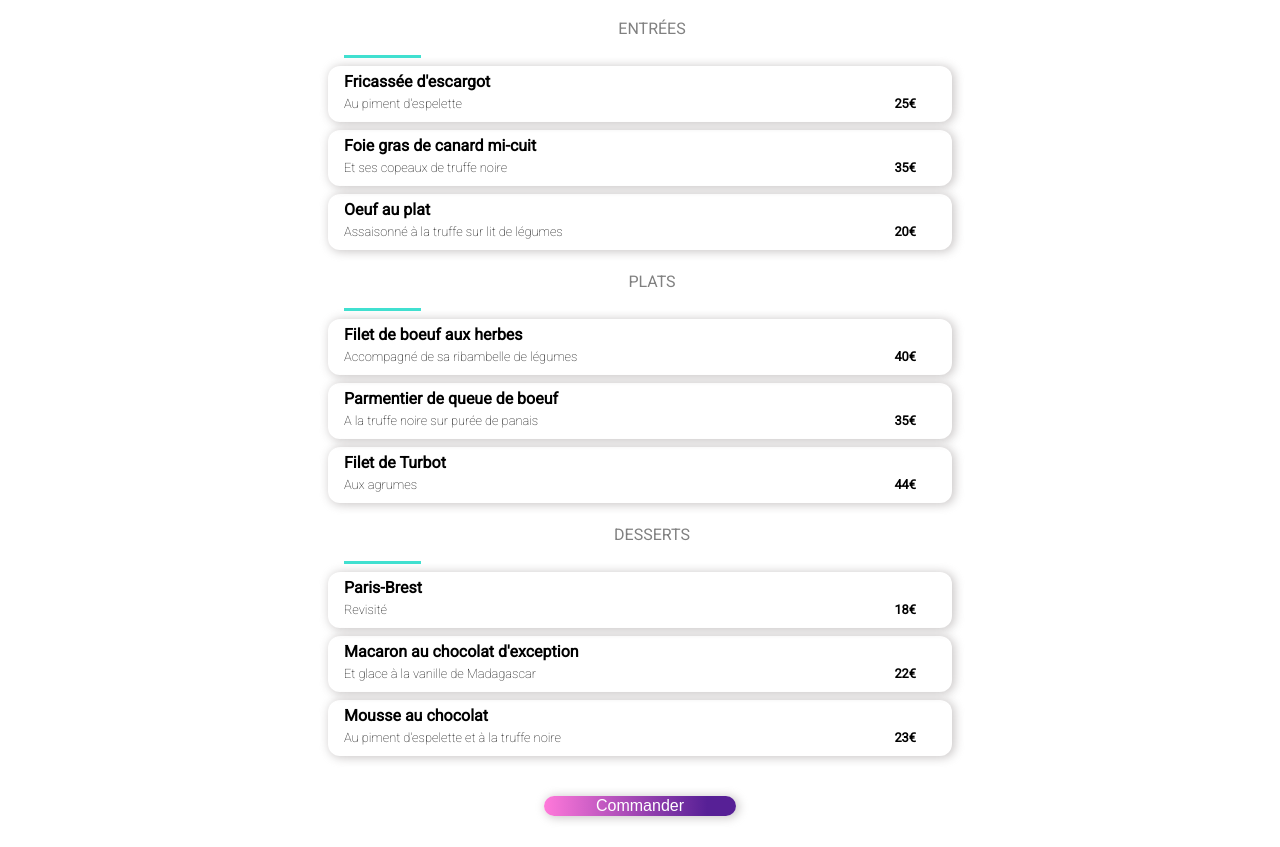
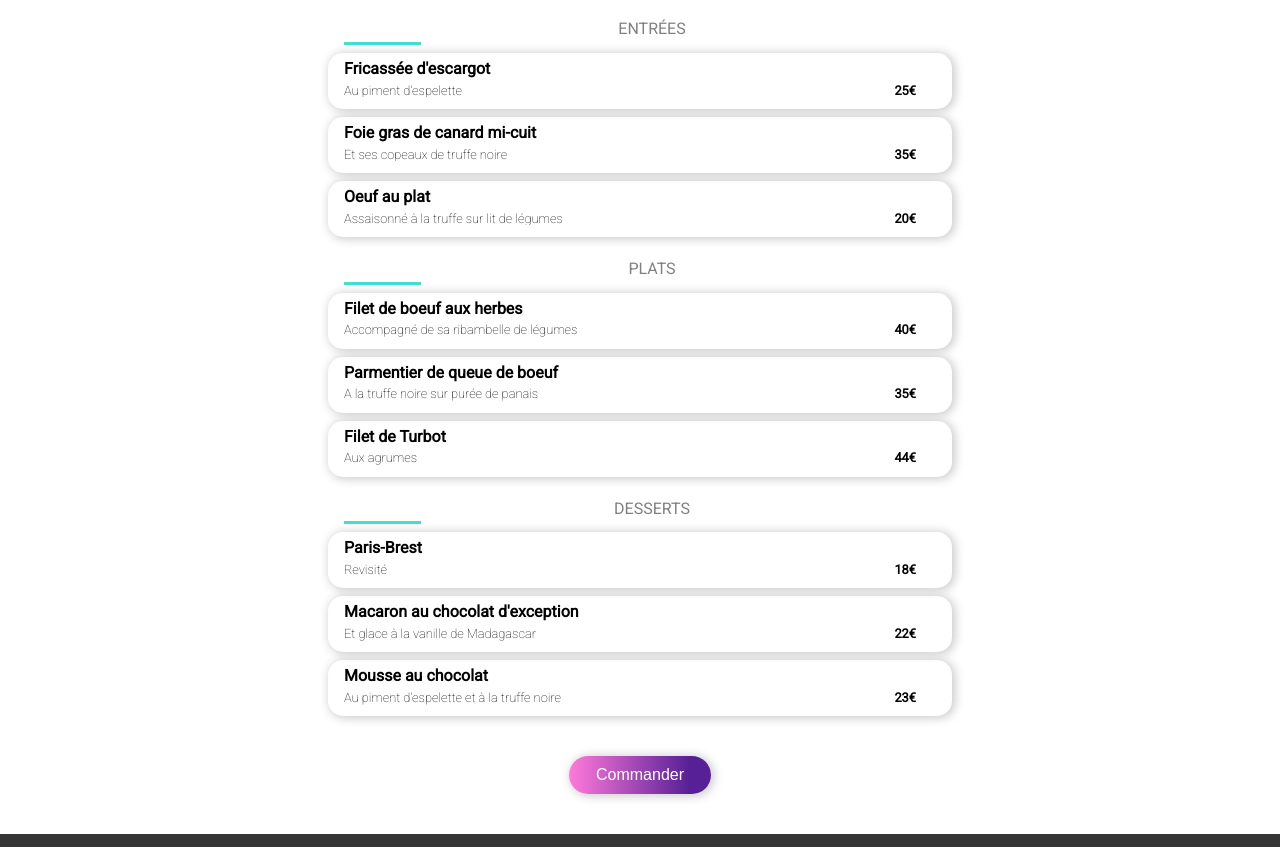
Before and after one commit to zoanlogia/P03_guillaume_flambard, a website: page pages/menu-1.html in a window 1280 px wide. Shown: the part 339-1186 px from the top of the page. Drawn offline with Linux system fonts and the light colour scheme; a web font is replaced by a local one.

Commit message:
fix hr & button

```diff
--- a/scss/menu/__menu.scss
+++ b/scss/menu/__menu.scss
@@ -78,6 +78,7 @@ main {
                     @include upper;
                     color: grey;
                     font-weight: 400;
+                    margin-bottom: -.5em;
                 }
 
                 & hr {
@@ -94,7 +95,7 @@ main {
 
                     margin: .5em;
                     height: 3.5em;
-                    border-radius: 12px;
+                    border-radius: 15px;
                     overflow: hidden;
                     position: relative;
                     padding: 0 1em;
@@ -198,7 +199,7 @@ main {
                         @include button-purple;
                         color: #fff;
                         cursor: pointer;
-                        width: 100%;
+                        padding: .6em 1.7em;
 
                         :hover {
                             @include scale-hover;
```
Also changed, not shown: dist/css/main.css, 2 other files.
